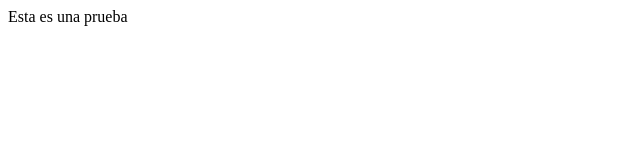
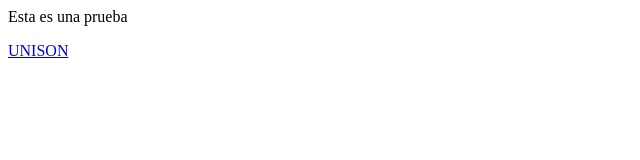
Before and after one commit to OscarRSoto/IS_Prueba, a plain HTML site: page index.html in a window 1280 px wide. Shown: the full height of the page, 0-640 px from the left. Drawn offline with Linux system fonts and the light colour scheme.

Commit message:
Update index.html
Agregue la etiqueta A que hace link a la pagina de la universidad.

```diff
--- a/index.html
+++ b/index.html
@@ -3,5 +3,6 @@
 <body>
 
 <p>Esta es una prueba</p>
+  <a href="http://www.uson.mx" alt="">UNISON</a>
 </body>
 </html>
```
